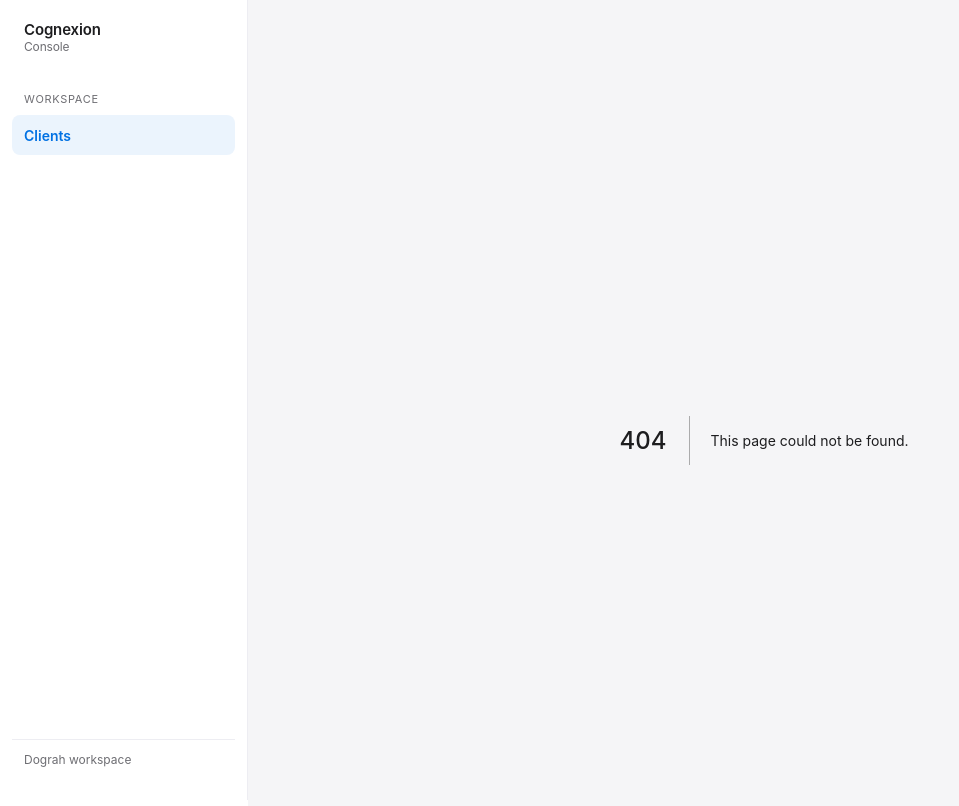
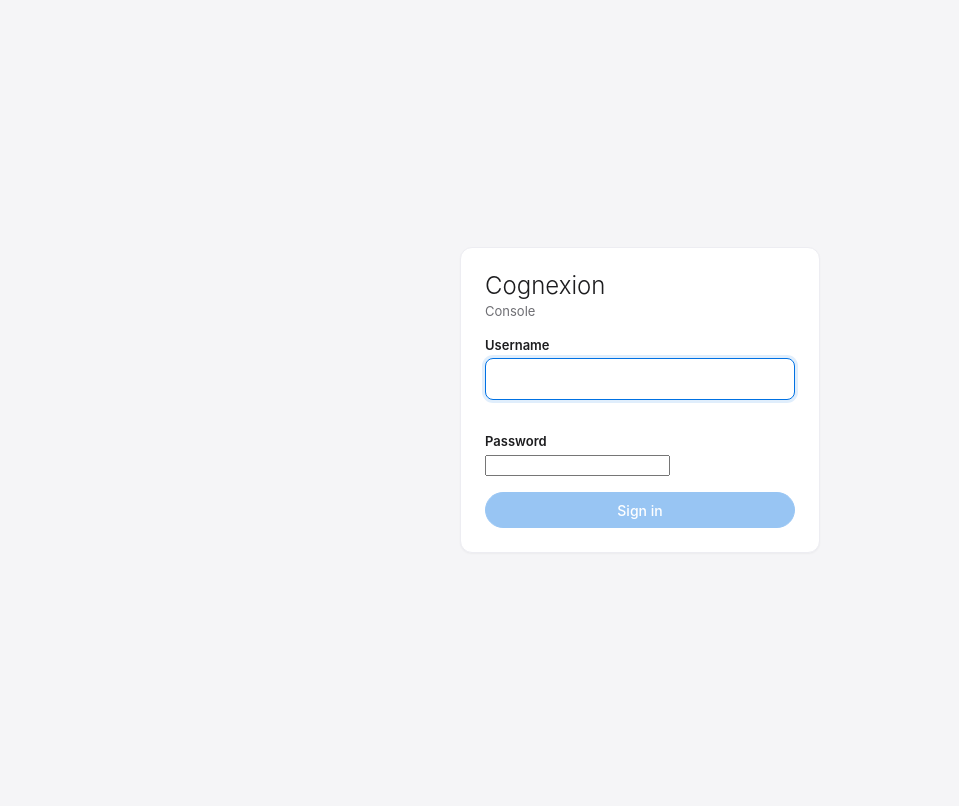
Before and after one commit to wojtekh/survey-parser, a Next.js app: page /login in a window 1280 px wide. Before the commit this address had no page. Shown: the top 806 px of the page, without its empty margins (0-959 px from the left). Built offline with nearby package versions, Linux system fonts and the light colour scheme.

Commit message:
auth update

```diff
--- /dev/null
+++ b/app/AppShell.tsx
@@ -0,0 +1,18 @@
+'use client';
+
+import { usePathname } from 'next/navigation';
+import RailNav from './RailNav';
+
+// The login page stands alone -- no point showing a nav rail whose only
+// link (Clients) the middleware would just bounce back to /login anyway.
+export default function AppShell({ children }: { children: React.ReactNode }) {
+  const pathname = usePathname();
+  if (pathname === '/login') return <>{children}</>;
+
+  return (
+    <div className="app-shell">
+      <RailNav />
+      <main className="app-main">{children}</main>
+    </div>
+  );
+}
--- a/app/RailNav.tsx
+++ b/app/RailNav.tsx
@@ -1,6 +1,7 @@
 'use client';
 
 import Link from 'next/link';
+import { useRouter } from 'next/navigation';
 
 /**
  * The left rail — the "sidebar console" shell from the design canvas.
@@ -9,10 +10,18 @@
  * used to be a top-level "Parser" section here, each an anchor on the root
  * page. They moved into the per-client "Add survey" panel (see
  * app/clients/[clientId]/AddSurveyModal.tsx), so this rail no longer links
- * anywhere else. The root page (app/page.tsx) and its APIs are unchanged and
- * still reachable by direct URL -- only the nav entry was removed.
+ * anywhere else. The old parser page moved to /parser (still reachable
+ * directly), and "/" now redirects to /clients.
  */
 export default function RailNav() {
+  const router = useRouter();
+
+  async function logOut() {
+    await fetch('/api/auth/logout', { method: 'POST' });
+    router.push('/login');
+    router.refresh();
+  }
+
   return (
     <nav className="app-rail">
       <div className="app-rail-brand">
@@ -26,6 +35,13 @@
       </Link>
 
       <div className="app-rail-spacer" />
+      <button
+        onClick={logOut}
+        className="app-rail-item"
+        style={{ all: 'unset', boxSizing: 'border-box', width: '100%', cursor: 'pointer', display: 'flex', alignItems: 'center', height: 40, padding: '0 12px', borderRadius: 8, font: '400 14px var(--font-sans)', color: 'var(--gray-700)' }}
+      >
+        Log out
+      </button>
       <div className="app-rail-footer">Dograh workspace</div>
     </nav>
   );
--- a/app/layout.tsx
+++ b/app/layout.tsx
@@ -1,5 +1,5 @@
 import type { Metadata } from 'next';
-import RailNav from './RailNav';
+import AppShell from './AppShell';
 import './globals.css';
 
 export const metadata: Metadata = {
@@ -11,10 +11,7 @@
   return (
     <html lang="en">
       <body>
-        <div className="app-shell">
-          <RailNav />
-          <main className="app-main">{children}</main>
-        </div>
+        <AppShell>{children}</AppShell>
       </body>
     </html>
   );
--- /dev/null
+++ b/app/login/page.tsx
@@ -0,0 +1,86 @@
+'use client';
+
+import { Suspense, useState, FormEvent } from 'react';
+import { useRouter, useSearchParams } from 'next/navigation';
+
+function LoginForm() {
+  const router = useRouter();
+  const searchParams = useSearchParams();
+  const [username, setUsername] = useState('');
+  const [password, setPassword] = useState('');
+  const [signingIn, setSigningIn] = useState(false);
+  const [error, setError] = useState<string | null>(null);
+
+  async function handleSubmit(e: FormEvent) {
+    e.preventDefault();
+    setSigningIn(true);
+    setError(null);
+    try {
+      const res = await fetch('/api/auth/login', {
+        method: 'POST',
+        headers: { 'Content-Type': 'application/json' },
+        body: JSON.stringify({ username, password }),
+      });
+      const body = await res.json();
+      if (!res.ok) throw new Error(body.error ?? 'Incorrect username or password.');
+      const next = searchParams.get('next') || '/clients';
+      router.push(next);
+      router.refresh();
+    } catch (err) {
+      setError(err instanceof Error ? err.message : 'Incorrect username or password.');
+      setSigningIn(false);
+    }
+  }
+
+  return (
+    <div style={{ minHeight: '100vh', display: 'flex', alignItems: 'center', justifyContent: 'center', background: 'var(--bg)' }}>
+      <form className="card stack" onSubmit={handleSubmit} style={{ width: '100%', maxWidth: 360 }}>
+        <div>
+          <h1 style={{ fontSize: 24 }}>Cognexion</h1>
+          <div style={{ font: '400 13px/18px var(--font-sans)', color: 'var(--text-secondary)', marginTop: 2 }}>
+            Console
+          </div>
+        </div>
+
+        <div className="field-group">
+          <label htmlFor="username">Username</label>
+          <input
+            id="username"
+            type="text"
+            value={username}
+            onChange={(e) => setUsername(e.target.value)}
+            disabled={signingIn}
+            autoFocus
+            required
+          />
+        </div>
+
+        <div className="field-group" style={{ marginBottom: 0 }}>
+          <label htmlFor="password">Password</label>
+          <input
+            id="password"
+            type="password"
+            value={password}
+            onChange={(e) => setPassword(e.target.value)}
+            disabled={signingIn}
+            required
+          />
+        </div>
+
+        {error && <p className="error-text">{error}</p>}
+
+        <button type="submit" className="btn btn-primary" disabled={signingIn || !username || !password} style={{ width: '100%' }}>
+          {signingIn ? 'Signing in…' : 'Sign in'}
+        </button>
+      </form>
+    </div>
+  );
+}
+
+export default function LoginPage() {
+  return (
+    <Suspense fallback={null}>
+      <LoginForm />
+    </Suspense>
+  );
+}
```
Also changed, not shown: app/api/auth/login/route.ts (added, +33 -0 lines), app/api/auth/logout/route.ts (added, +11 -0 lines), lib/session.ts (added, +63 -0 lines), middleware.ts (+24 -22 lines), 1 other file (tests, documents, lock files or other folders).
